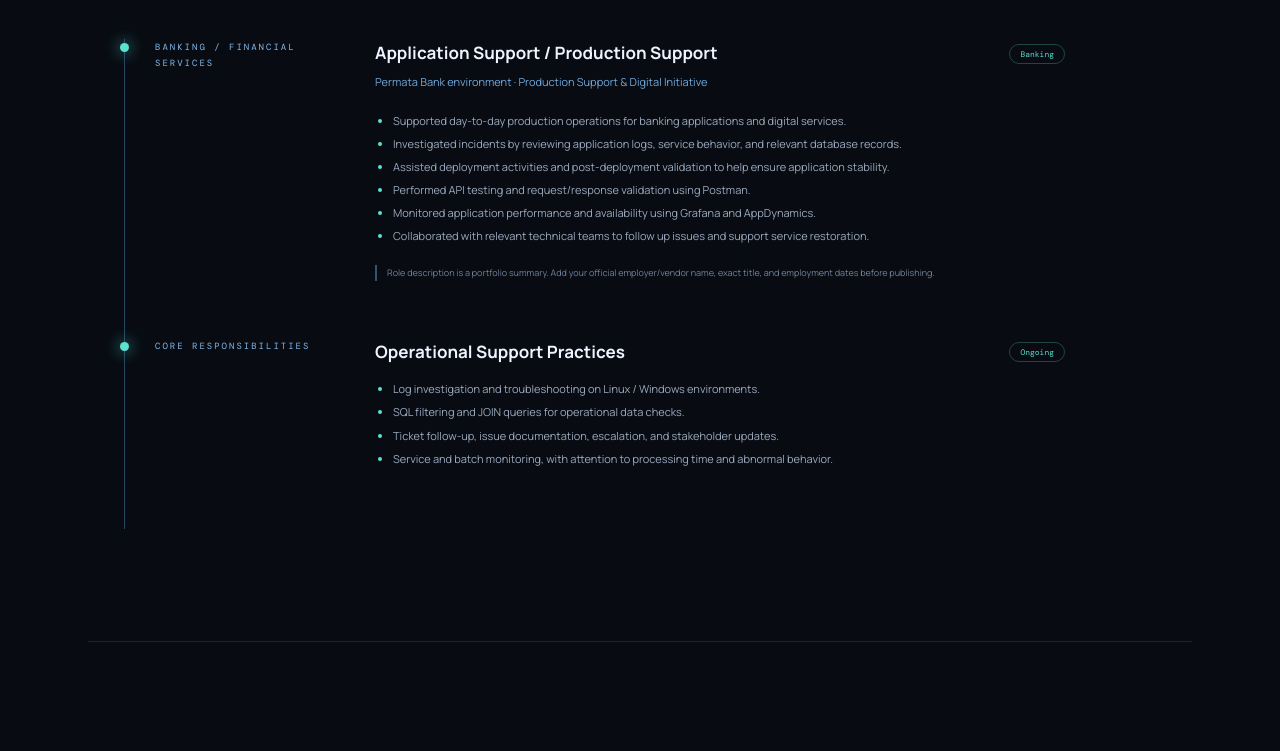
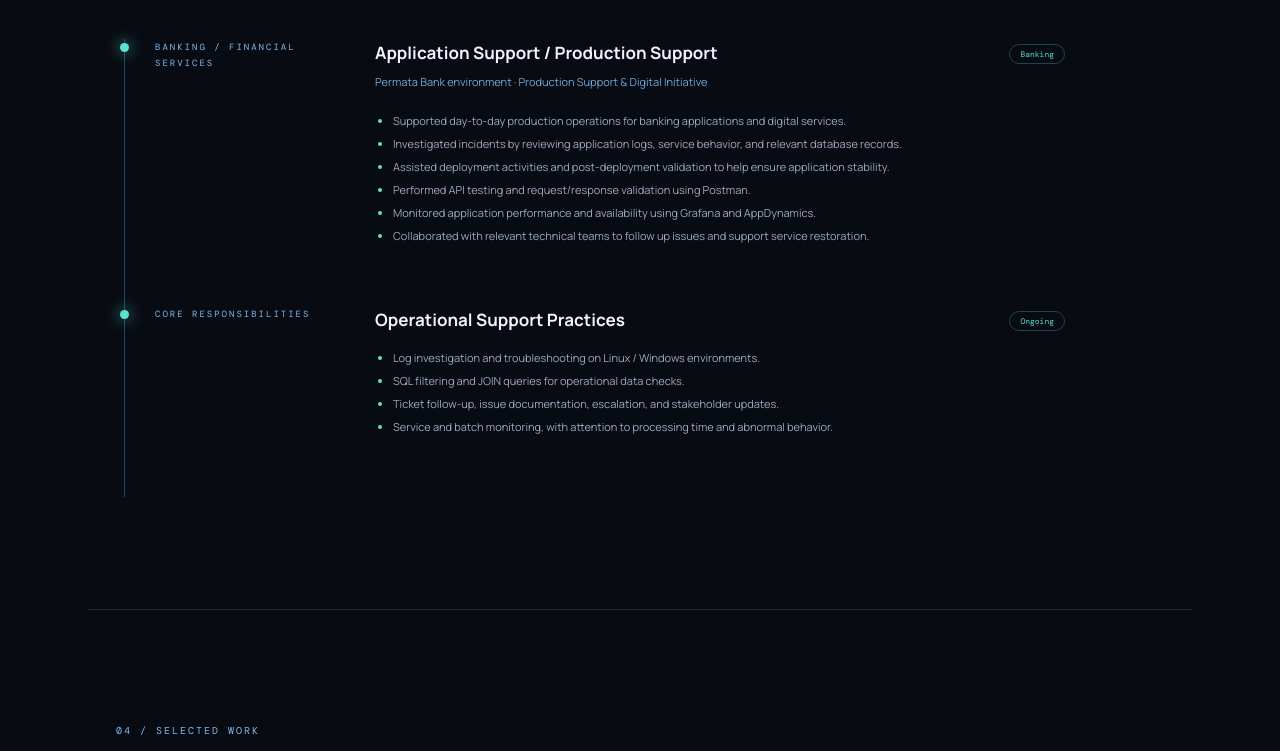
Before and after one commit to januone1/portfolio-jamal, a plain HTML site: page index.html in a window 1280 px wide. Shown: the part 2612-3363 px from the top of the page. Drawn offline with nearby package versions, Linux system fonts and the light colour scheme.

Commit message:
Update portfolio

```diff
--- a/index.html
+++ b/index.html
@@ -83,7 +83,7 @@
       <div class="section-kicker">03 / EXPERIENCE</div>
       <div class="section-heading"><h2>Professional journey<span class="gradient-text">.</span></h2><p>Experience supporting business-critical banking technology.</p></div>
       <div class="timeline">
-        <div class="timeline-item"><div class="timeline-date">BANKING / FINANCIAL SERVICES</div><div class="timeline-content"><div class="timeline-title"><h3>Application Support / Production Support</h3><span class="pill">Banking</span></div><p class="company">Permata Bank environment · Production Support & Digital Initiative</p><ul><li>Supported day-to-day production operations for banking applications and digital services.</li><li>Investigated incidents by reviewing application logs, service behavior, and relevant database records.</li><li>Assisted deployment activities and post-deployment validation to help ensure application stability.</li><li>Performed API testing and request/response validation using Postman.</li><li>Monitored application performance and availability using Grafana and AppDynamics.</li><li>Collaborated with relevant technical teams to follow up issues and support service restoration.</li></ul><p class="disclaimer">Role description is a portfolio summary. Add your official employer/vendor name, exact title, and employment dates before publishing.</p></div></div>
+        <div class="timeline-item"><div class="timeline-date">BANKING / FINANCIAL SERVICES</div><div class="timeline-content"><div class="timeline-title"><h3>Application Support / Production Support</h3><span class="pill">Banking</span></div><p class="company">Permata Bank environment · Production Support & Digital Initiative</p><ul><li>Supported day-to-day production operations for banking applications and digital services.</li><li>Investigated incidents by reviewing application logs, service behavior, and relevant database records.</li><li>Assisted deployment activities and post-deployment validation to help ensure application stability.</li><li>Performed API testing and request/response validation using Postman.</li><li>Monitored application performance and availability using Grafana and AppDynamics.</li><li>Collaborated with relevant technical teams to follow up issues and support service restoration.</li></ul></div></div>
         <div class="timeline-item"><div class="timeline-date">CORE RESPONSIBILITIES</div><div class="timeline-content"><div class="timeline-title"><h3>Operational Support Practices</h3><span class="pill">Ongoing</span></div><ul><li>Log investigation and troubleshooting on Linux / Windows environments.</li><li>SQL filtering and JOIN queries for operational data checks.</li><li>Ticket follow-up, issue documentation, escalation, and stakeholder updates.</li><li>Service and batch monitoring, with attention to processing time and abnormal behavior.</li></ul></div></div>
       </div>
     </section>
```
